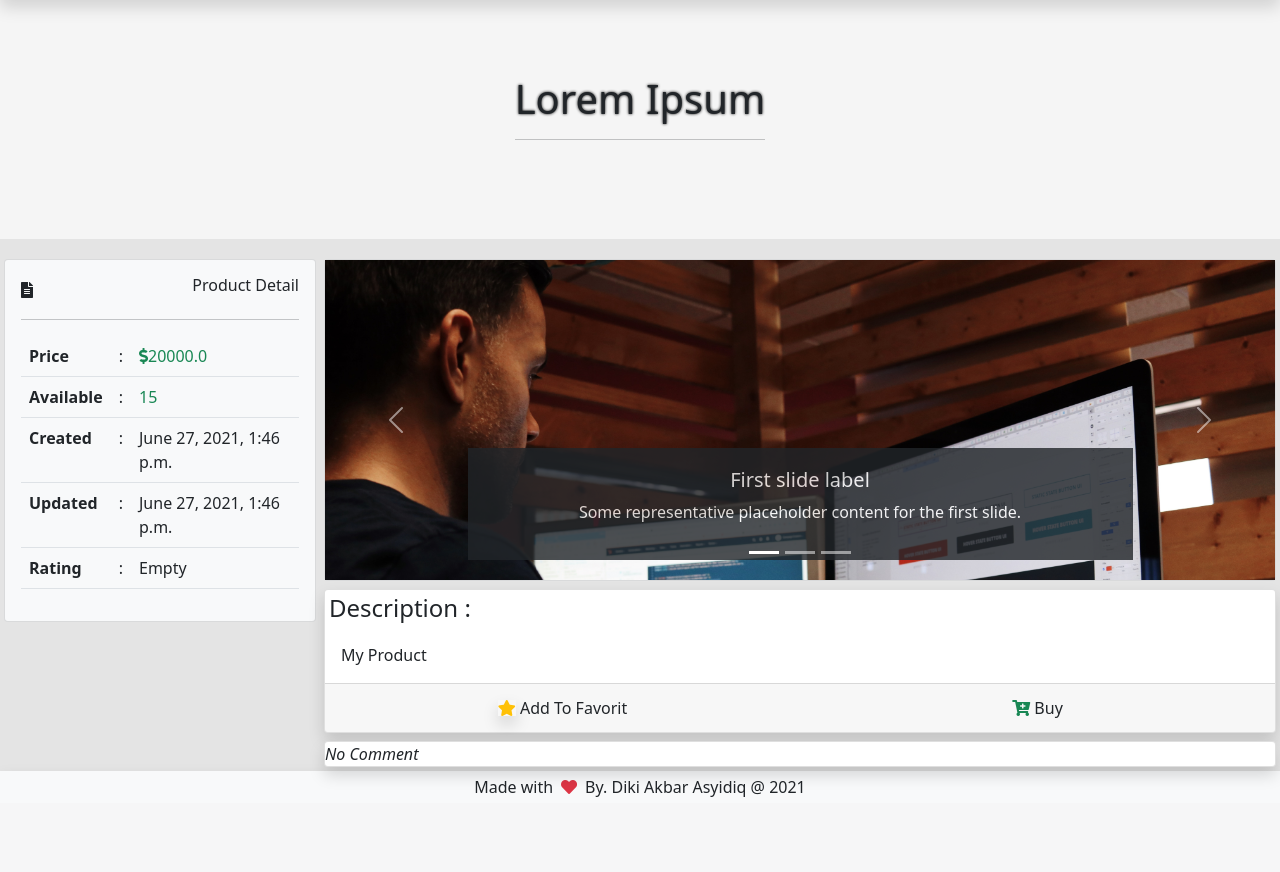
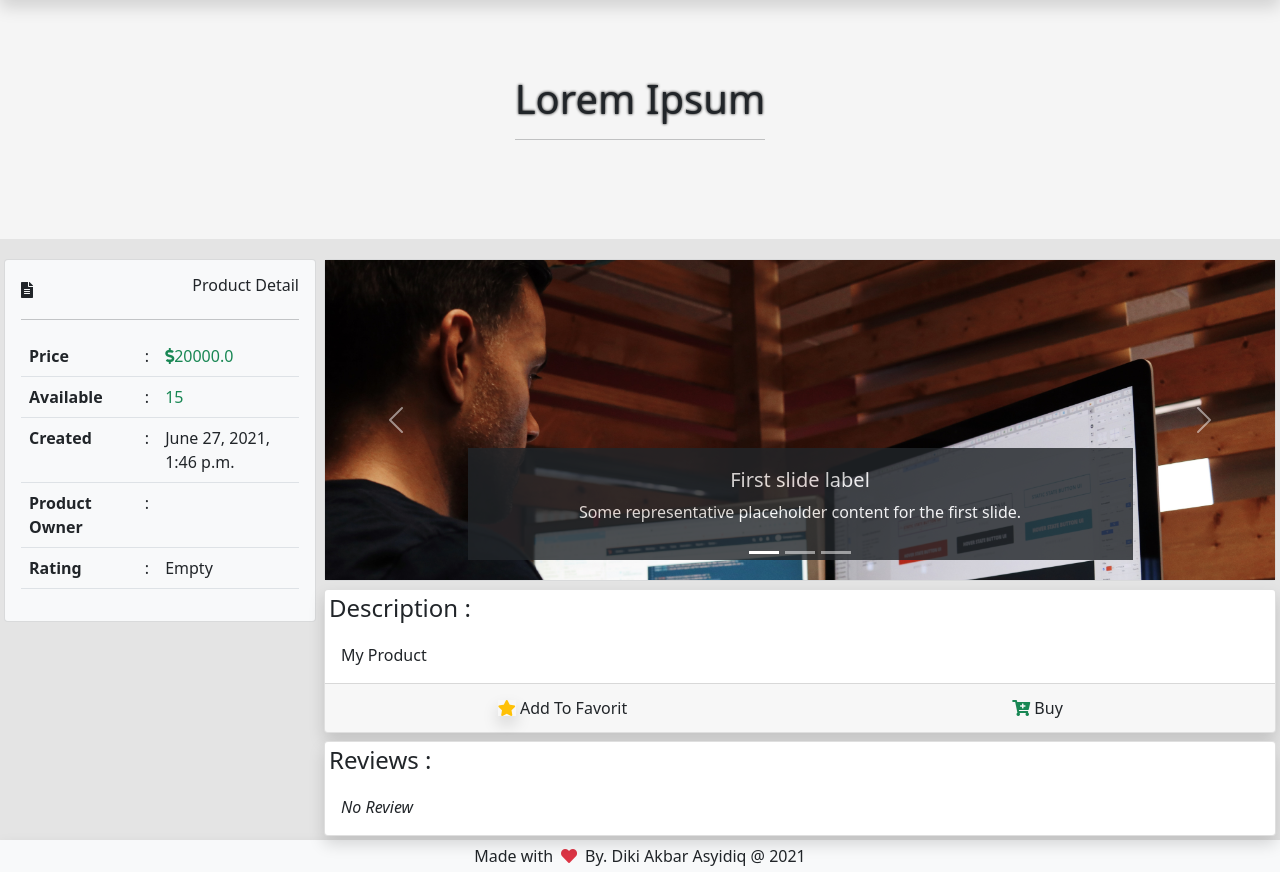
Before and after one commit to codeWithDiki/marketplace, a Django app: page /product/1/1 in a window 1280 px wide. Shown: the part 62-934 px from the top of the page. Before the commit the page ends 859 px from the top, so only its background shows below. Run offline with Django 3.2, Linux system fonts and the light colour scheme; data comes from the database, SQL or seed files in the repository; both versions use the stored data as it was after the commit; some libraries are stand-ins or nearby versions.

Commit message:
tinggal penyesuaian komen, abis itu ke kategori

```diff
--- a/marketplace/views.py
+++ b/marketplace/views.py
@@ -117,7 +117,7 @@ class ProductDetailView(DetailView):
             sort["half"] = int(temp[1])
             sort["by"] = len(Rating.objects.filter(product=obj.id))
             sort["full_rate"] = "{}.{}".format(str(temp[0]), str(temp[1])[:2])
-            sort["comments"] = Rating.objects.filter(product=obj.id)
+            sort["comments"] = Rating.objects.filter(product=obj.id)[:10]
 
             obj.product_rating = sort
 
--- a/products/models.py
+++ b/products/models.py
@@ -35,9 +35,10 @@ class Products(models.Model):
 
 class Rating(models.Model):
     product = models.IntegerField(blank=False)
-    comments = models.TextField(default="Good Item!")
+    comments = models.TextField(null=False)
     rate = models.FloatField(blank=False)
     rater = models.TextField(blank=False, max_length=25)
+    given_on = models.DateTimeField(auto_now_add=True)
 
     def __str__(self):
         return "Product ID :{}".format(self.product)
--- a/templates/products/index.html
+++ b/templates/products/index.html
@@ -40,9 +40,9 @@
                             <td>{{object.product_created}}</td>
                         </tr>
                         <tr>
-                            <th>Updated</th>
+                            <th>Product Owner</th>
                             <td> : </td>
-                            <td>{{object.product_updated}}</td>
+                            <td>{{object.product_owner}}</td>
                         </tr>
                         <tr>
                             <th>Rating</th>
@@ -133,14 +133,41 @@
                 </div>
             </div>
         </div>
-        <div class="card mt-2 shadow">
-            {% if object.product_rating != None %}
-                {% for comment in object.product_rating.comments %}
-                <div>{{comment.comments}}</div>
-                {% endfor %}
-            {% else %}
-                <i>No Comment</i>
-            {% endif %}
+        <div class="card mt-2 shadow" data-aos="zoom-in">
+            <h4 class="m-1"> Reviews : </h4>
+            <div class="card-body">
+                {% if object.product_rating != None %}
+                    {% for comment in object.product_rating.comments %}
+                    <hr>
+                    <div class="d-flex" data-aos="zoom-in">
+                        <div class="m-1">
+                            <h1 class="text-info disabled">
+                                <span class="fas fa-user-circle"></span>
+                            </h1>
+                        </div>
+                        <div class="flex-fill m-1">
+                            <h6>{{comment.rater}}</h6>
+                            <hr>
+                            <p>
+                                <small>
+                                    <i>
+                                    <span class="fas fa-quote-left"></span>
+                                        {{comment.comments}}
+                                    <span class="fas fa-quote-right"></span>
+                                    </i>
+                                </small>
+                            </p>
+                            <hr>
+                            <div>
+                                <small>Rating given : {{comment.rate}}, on <span class="badge bg-info text-dark">{{comment.given_on}}</span> </small>
+                            </div>
+                        </div>
+                    </div>
+                    {% endfor %}
+                {% else %}
+                    <i>No Review</i>
+                {% endif %}
+            </div>
         </div>
     </div>
 </div>
```
Also changed, not shown: db.sqlite3, products/migrations/0014_auto_20210629_2126.py (added).
